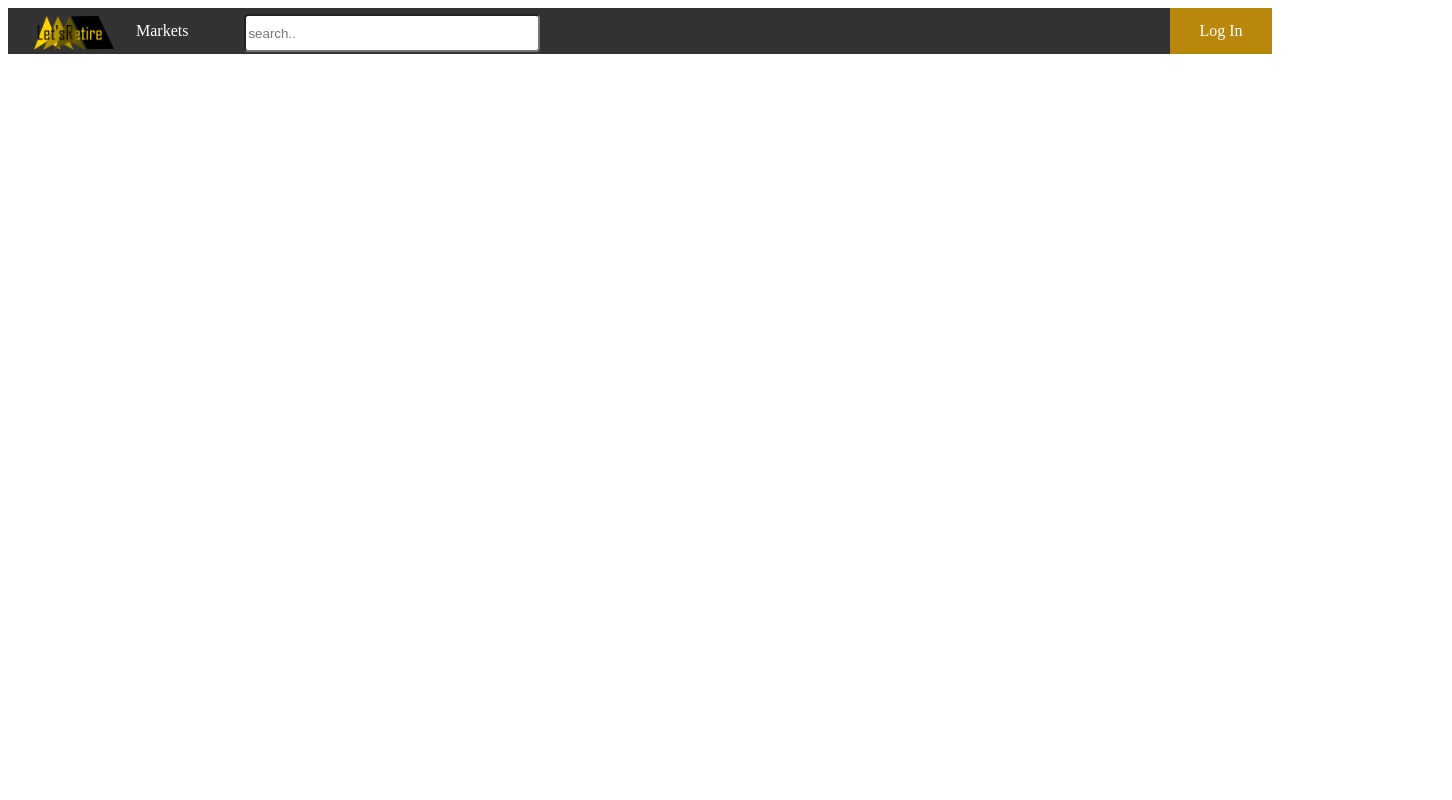
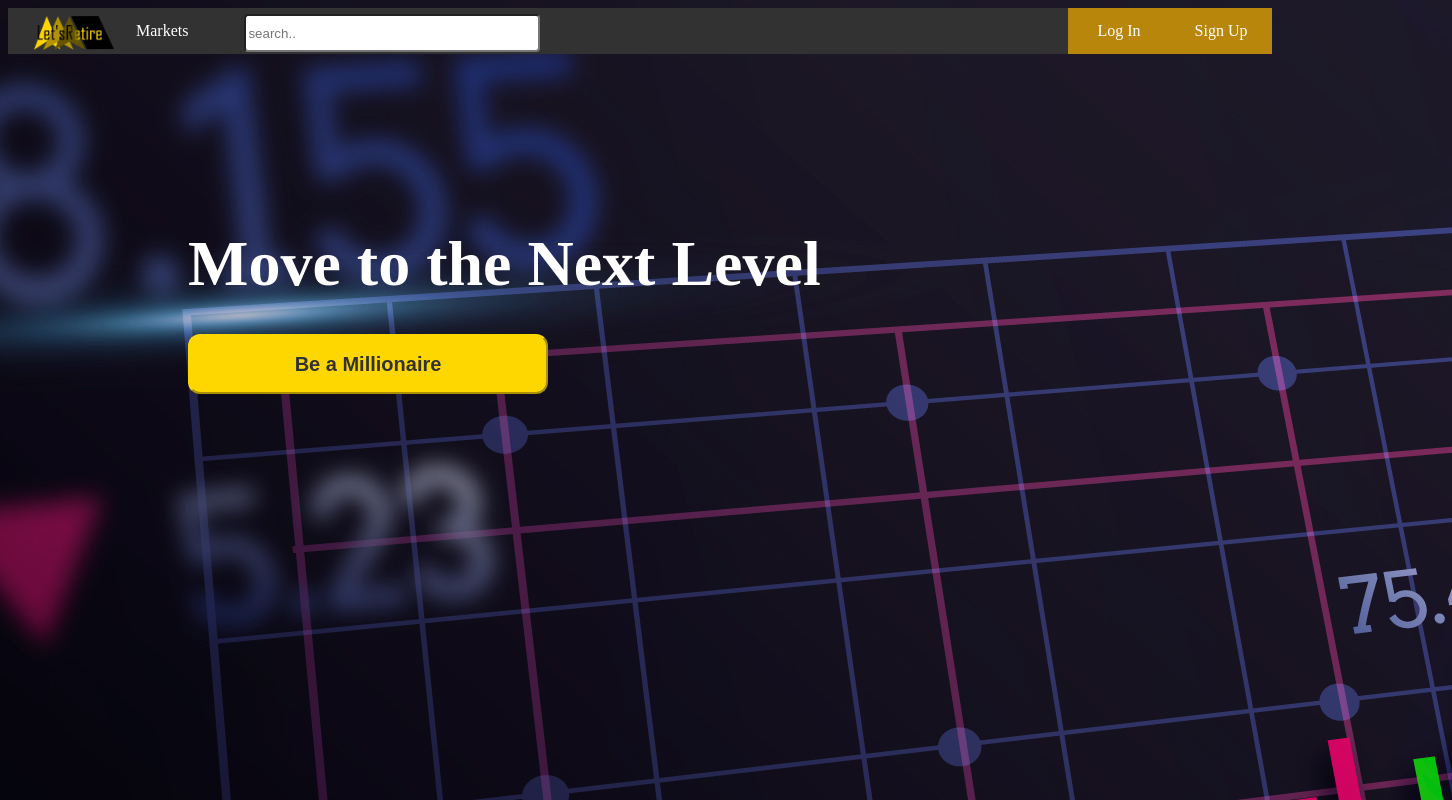
Before and after one commit to MintFlavoredSeal/WebHostingForTheAssignment, a plain HTML site: page index.html in a window 1280 px wide. Shown: the top 800 px of the page, 1452 px wide, since content can reach past the window. Drawn offline with Linux system fonts and the light colour scheme.

Commit message:
Update index.html

```diff
--- a/index.html
+++ b/index.html
@@ -5,12 +5,18 @@
         <title>Let's Retire</title>
         <link rel="shortcut icon" type="image/x-icon" href="src\img\shortcut_icon.png">
         <style>
+            body {
+                background-image: url("src/img/background.jpg");
+                background-repeat: no-repeat;
+                background-color: #fff7ff;
+            }
+
             header ul {
                 list-style-type: none;
                 margin: 0;
                 padding: 0;
                 overflow: hidden;
-                background-color: #333;
+                background-color: #323232
               }
 
             header li {
@@ -26,7 +32,7 @@
             }
 
             header li a:hover:not(.logo) {
-                background-color: #111;
+                background-color: black
             }
 
             .logo img {
@@ -43,21 +49,50 @@
                 border-radius: 4px;
             }
 
-            .login {
+            .rightward {
                 background-color: darkgoldenrod;
                 width: 70px;
             }
+
+            #backgroundSection {
+                position: relative;
+                top: 120px;
+                left: 180px;
+            }
+
+            #backgroundSection h1 {
+                color: white;
+                font-size: 64px;
+            }
+
+            #backgroundSection input {
+                width: 360px;
+                height: 60px;
+                position: relative;
+                bottom: 20px;
+                font-size: 20px;
+                color: #323232;
+                font-weight: bold;
+                background-color: gold;
+                border-radius: 12px;
+                border-color: gold;
+            }
+
+            #infoSection {
+                position: relative;
+                top: 1800px;
+                left: 120px;
+            }
+
+            #infoSection h1 {
+                font-size: 40px;
+            }
         </style>
-        <script>
-            if (typeof(Storage) !== "undefined") {
-                console.log(localStorage.getItem("name"))
-            }
-        </script>
     </head>
     <body>
         <header>
             <nav>
-                <ul>
+                <ul id="menubarList">
                     <li><a href="index.html" class="logo" style="margin-left: 10px;"><img src="src\img\logo.png"></a></li>
                     <li><a href="markets.html" style="margin-left: 70px;">Markets</a></li>
                     <li>
@@ -65,9 +100,39 @@
                             <input placeholder="search.." type="text" class="search">
                         </form>
                     </li>
-                    <li style="float:right"><a class="login" href="login.html">Log In</a></li>
+                    <li style="float:right" class="preLogged"><a class="rightward" href="signup.html">Sign Up</a></li>
+                    <li style="float:right" class="preLogged"><a class="rightward" href="login.html">Log In</a></li>
                 </ul>
             </nav>
         </header>
+        <section id="backgroundSection">
+            <h1>Move to the Next Level</h1>
+            <form>
+                <input id="backgroundButton" type="button" value="Be a Millionaire" onclick="location.replace('login.html')">
+            </form>
+        </section>
+        <section id="infoSection">
+            <h1>Catch Your Next Opportunity</h1>
+        </section>
+        <footer>
+
+        </footer>
     </body>
+    <script>
+        let user;
+
+        if (JSON.parse(localStorage.getItem("current")) != null) {
+            document.getElementById("backgroundButton").onclick = function () {
+                location.replace("markets.html");
+            }
+
+            user = JSON.parse(localStorage.getItem("current"));
+
+            document.getElementsByClassName("rightward")[1].innerHTML = "Log Out";
+            document.getElementsByClassName("rightward")[1].setAttribute("href", "logout.html")
+            document.getElementsByClassName("preLogged")[0].remove();
+        }
+
+        // 메뉴바를 현재 접속된 ID에 맞게 수정
+    </script>
 </html>
```
